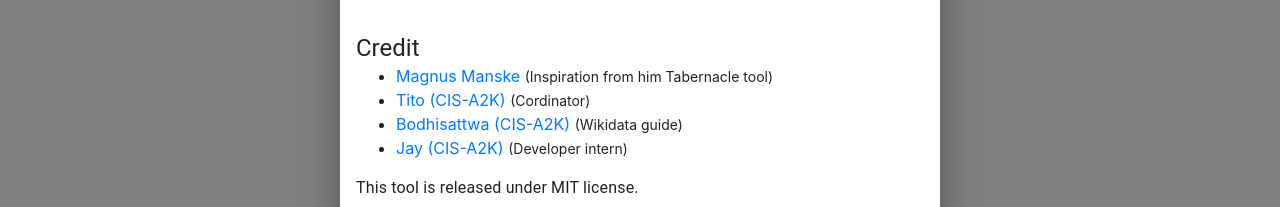
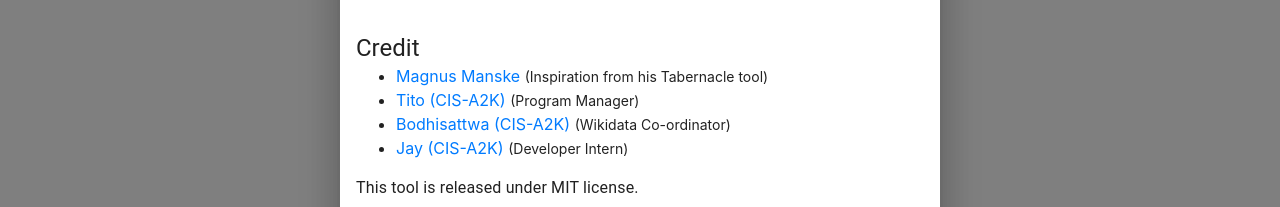
Before and after one commit to wikimedia/labs-tools-bodh, a React (Create React App) app: page / in a window 1280 px wide. Both pictures are taken after a click on the button "About". Shown: the part 334-541 px from the top of the page. Built offline with nearby package versions, Linux system fonts and the light colour scheme; no server answers.

Commit message:
Fix typos and obvious errors in About
Bug: T285632
Change-Id: I6d3d0e4e6d570e828938a8fd770115a7dcaf1eac

```diff
--- a/src/components/AboutDialog.js
+++ b/src/components/AboutDialog.js
@@ -64,16 +64,16 @@
           </Typography>
           <ul>
             <li>
-              <a href="https://www.wikidata.org/wiki/User:Magnus_Manske" target="_blank" rel="noreferrer">Magnus Manske</a> <small>(Inspiration from him Tabernacle tool)</small>
+              <a href="https://www.wikidata.org/wiki/User:Magnus_Manske" target="_blank" rel="noreferrer">Magnus Manske</a> <small>(Inspiration from his Tabernacle tool)</small>
             </li>
             <li>
-              <a href="https://www.wikidata.org/wiki/User:Tito_(CIS-A2K)" target="_blank" rel="noreferrer">Tito (CIS-A2K)</a> <small>(Cordinator)</small>
+              <a href="https://www.wikidata.org/wiki/User:Tito_(CIS-A2K)" target="_blank" rel="noreferrer">Tito (CIS-A2K)</a> <small>(Program Manager)</small>
             </li>
             <li>
-              <a href="https://www.wikidata.org/wiki/User:Bodhisattwa_(CIS-A2K)" target="_blank" rel="noreferrer">Bodhisattwa (CIS-A2K)</a> <small>(Wikidata guide)</small>
+              <a href="https://www.wikidata.org/wiki/User:Bodhisattwa_(CIS-A2K)" target="_blank" rel="noreferrer">Bodhisattwa (CIS-A2K)</a> <small>(Wikidata Co-ordinator)</small>
             </li>
             <li>
-              <a href="https://www.wikidata.org/wiki/User:Jay_(CIS-A2K)" target="_blank" rel="noreferrer">Jay (CIS-A2K)</a> <small>(Developer intern)</small>
+              <a href="https://www.wikidata.org/wiki/User:Jay_(CIS-A2K)" target="_blank" rel="noreferrer">Jay (CIS-A2K)</a> <small>(Developer Intern)</small>
             </li>
           </ul>
           <Typography gutterBottom>
```
